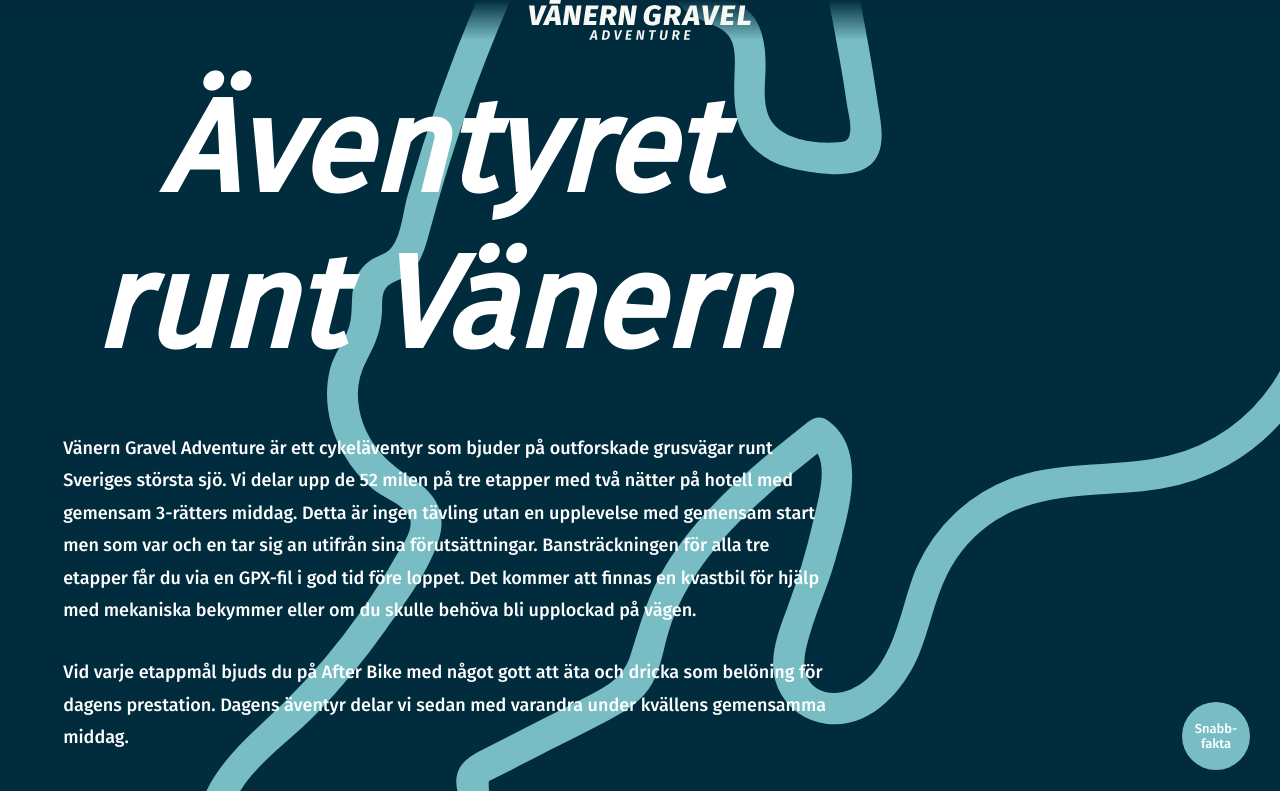
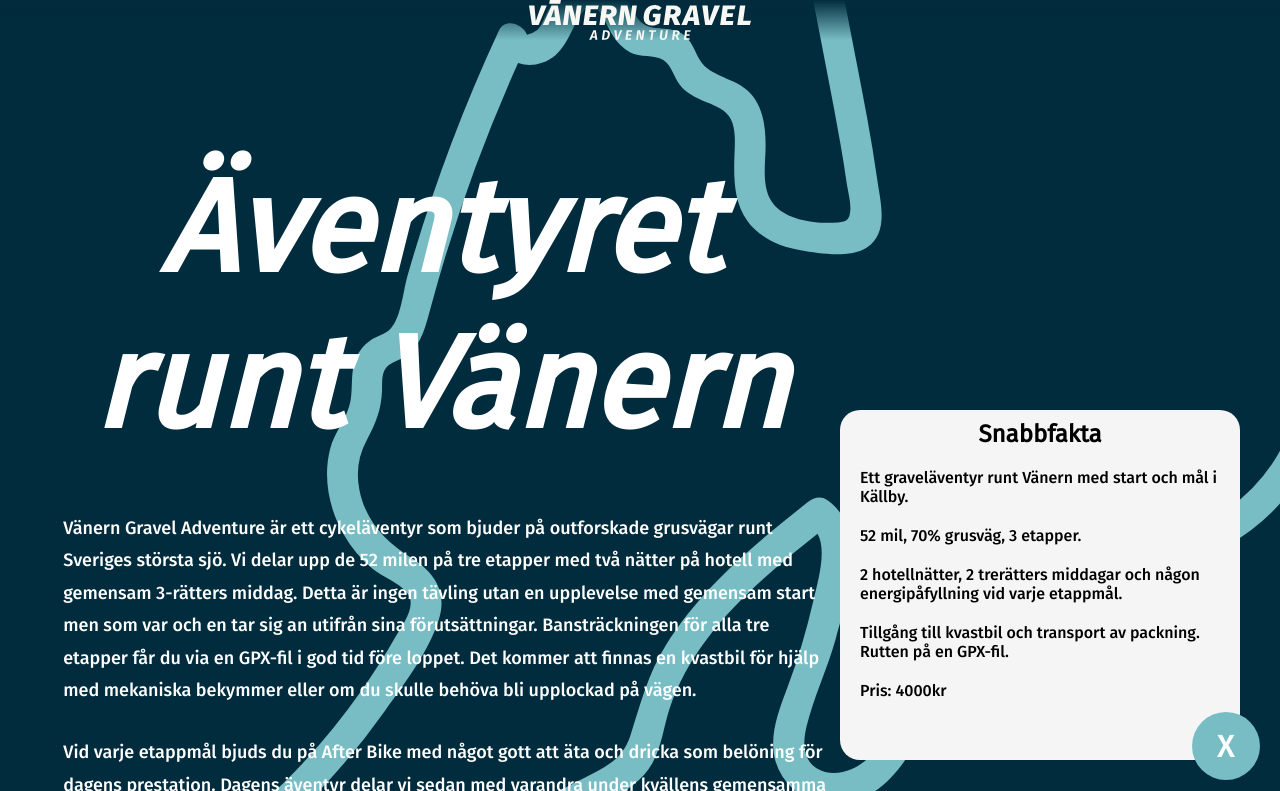
Before and after one commit to Fvrom/Event-assignment, a website built with Parcel: page index.html in a window 1280 px wide. Both pictures are taken after a click on the button "Snabb-fakta". Shown: the top 791 px of the page. Built offline with nearby package versions, Linux system fonts and the light colour scheme.

Commit message:
info box added with animation

```diff
--- a/app.js
+++ b/app.js
@@ -5,3 +5,34 @@
 window.addEventListener('scroll', function (e) {
   arrow.classList.remove('reveal');
 });
+
+const openModalButton = document.querySelector('.btn-info');
+const closeModalButton = document.querySelector('[data-close-button]');
+const modal = document.querySelector('.modal');
+
+const overlay = document.getElementById('overlay');
+
+/* overlay.addEventListener('click', () =>
+{
+  const modals = document.querySelectiorAll('.modal.active')
+  modals.forEach(modal => {
+    closeModal(modal)
+  })
+})
+ */
+
+openModalButton.addEventListener('click', () => {
+  if (!modal.classList.contains('active')) {
+    modal.classList.add('active');
+    openModalButton.textContent = 'X';
+    openModalButton.style.fontSize = 'xx-large';
+  } else {
+    modal.classList.remove('active');
+    openModalButton.textContent = 'Snabb-fakta';
+    openModalButton.style.fontSize = '13px';
+  }
+});
+
+/*
+const urlParams = new URLSearchParams(window.location.search);
+const name = urlParams.get('name');  */
--- a/index.html
+++ b/index.html
@@ -19,7 +19,6 @@
     <title>Vänern Gravel</title>
   </head>
   <body>
-
     <div class="grid-container">
       <header>
         <div class="grid-logo">
@@ -58,11 +57,35 @@
           <button class="btn-sign-up">Anmäl dig här!</button>
           <div class="arrow" role="scroll down indicator"></div>
         </div>
+      </main>
+    </div>
+
+    <button data-model-target="#modal" class="btn-info">Snabb-fakta</button>
+
+    <div class="modal" id="modal">
+      <div class="modal-header">
+        <div class="info-box-title">
+          <h2>Snabbfakta</h2>
+        </div>
       </div>
-      </main>
+      <div class="info-text-box">
+        <p>Ett graveläventyr runt Vänern med start och mål i Källby.</p>
+        <p>52 mil, 70% grusväg, 3 etapper.</p>
 
+        <p>
+          2 hotellnätter, 2 trerätters middagar och någon energipåfyllning vid
+          varje etappmål.
+        </p>
+        <p>
+          Tillgång till kvastbil och transport av packning. Rutten på en
+          GPX-fil.
+        </p>
 
-    <button class="btn-info">Snabb-fakta</button>
+        <p>Pris: 4000kr</p>
+      </div>
+    </div>
+
+    <!-- <div class="active" id="#overlay"> </div> -->
 
     <section class="route-grid-container">
       <div class="empty-grid"></div>
@@ -231,7 +254,6 @@
       <div class="footer-item1">
         <h2>Vår samarbetspartner</h2>
       </div>
-
     </footer>
     <script src="app.js"></script>
   </body>
--- a/styles/animations.css
+++ b/styles/animations.css
@@ -82,3 +82,91 @@
     display: none;
   }
 }
+
+/*** Info button box ****/
+
+.btn-info {
+  font-family: fira-sans, sans-serif;
+  font-size: 1.3rem;
+  color: white;
+  background-color: var(--background-lightblue-color);
+  margin: 2rem;
+  width: 6.8rem;
+  height: 6.8rem;
+  border-style: none;
+  border-radius: 50%;
+  position: fixed;
+  right: 0;
+  bottom: 0;
+  z-index: 3;
+  cursor: pointer;
+}
+
+.modal {
+  transform: scale(0);
+  transition: 300ms ease-in-out;
+  border-radius: 2rem;
+  height: 35rem;
+  width: 30rem;
+  background: whitesmoke;
+  position: fixed;
+  right: 0;
+  bottom: 0;
+  margin: 4rem;
+  z-index: 2;
+}
+
+.modal.active {
+  transform: scale(1);
+}
+.modal-header .close-button {
+  cursor: pointer;
+  border: none;
+  outline: none;
+  background: none;
+}
+
+.info-box-title {
+  display: flex;
+  justify-content: center;
+  margin: 1rem 0 2rem 0;
+}
+
+.info-box-title h2 {
+  font-size: 2.4rem;
+}
+
+.info-text-box p {
+  font-size: 1.6rem;
+  margin: 2rem;
+}
+
+#overlay {
+  position: fixed;
+  top: 0;
+  left: 0;
+  right: 0;
+  bottom: 0;
+  opacity: 0;
+  background-color: rgba(0, 0, 0, 0.5);
+  pointer-events: none;
+}
+
+#overlay.active {
+  opacity: 1;
+  pointer-events: all;
+}
+
+@media screen and (max-width: 320px) {
+  .modal {
+    height: 40rem;
+    width: 25rem;
+  }
+}
+
+@media screen and (min-width: 700px) {
+  .modal {
+    height: 35rem;
+    width: 40rem;
+  }
+}
--- a/styles/main.css
+++ b/styles/main.css
@@ -27,6 +27,7 @@
   z-index: 1;
   width: 100%;
   margin-bottom: 2rem;
+  margin-top: 8rem;
 }
 h1 {
   /* font-weight: 500; */
@@ -77,6 +78,7 @@
   transition: 0.8s;
   overflow: hidden;
   align-self: center;
+  cursor: pointer;
 }
 
 .grid-item4 {
@@ -94,21 +96,7 @@
   justify-content: right;
   z-index: 1;
 }
-.btn-info {
-  font-family: fira-sans, sans-serif;
-  font-size: 1.3rem;
-  color: white;
-  background-color: var(--background-lightblue-color);
-  margin: 3rem;
-  width: 6.8rem;
-  height: 6.8rem;
-  border-style: none;
-  border-radius: 50%;
-  position: fixed;
-  right: 0;
-  bottom: 0;
-  z-index: 2;
-}
+
 @media screen and (min-width: 700px) {
   .grid-container {
     align-content: center;
```
Also changed, not shown: package.json (indentation only), 1 other file.
